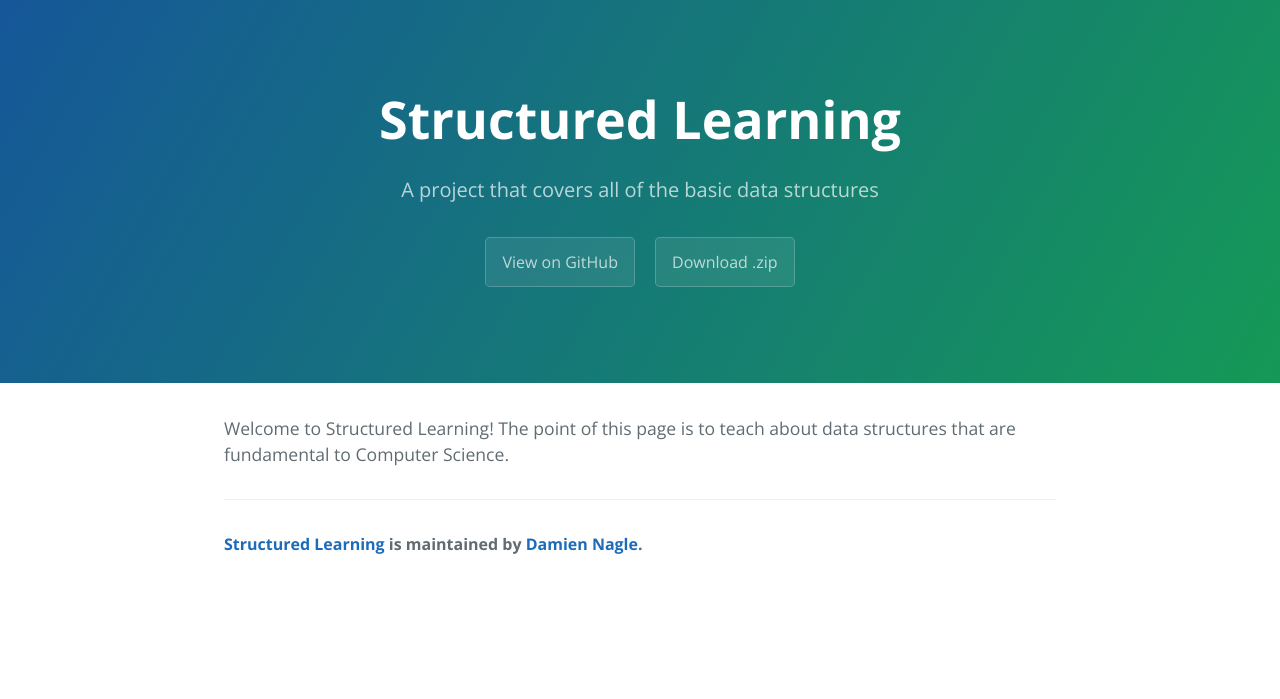
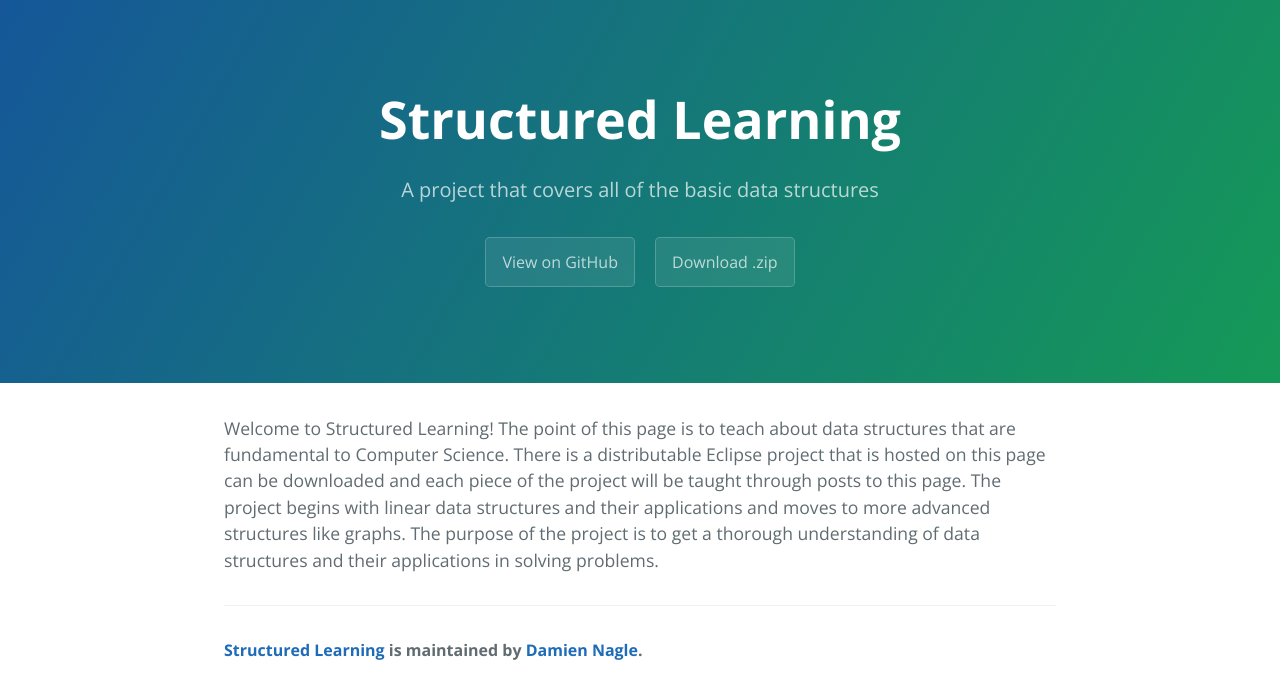
Before and after one commit to garbageman/StructuredLearning, a Jekyll site: the page built from _posts/2016-11-14-Introduction.markdown, in a window 1280 px wide. Shown: the top 699 px of the page. Built offline with Jekyll 4.4.1, drawn with Linux system fonts in a browser that asks for light colours.

Commit message:
Finished the introductory post

```diff
--- a/_includes/page-header.html
+++ b/_includes/page-header.html
@@ -2,5 +2,5 @@
   <h1 class="project-name">{{ site.title }}</h1>
   <h2 class="project-tagline">{{ site.tagline }}</h2>
   <a href="{{ site.url }}" class="btn">View on GitHub</a>
-  <a href="StructuredLearning/StructuredLearning.zip" class="btn">Download .zip</a>
+  <a href="https://garbageman.github.io/StructuredLearning/StructuredLearning.zip" class="btn">Download .zip</a>
 </section>
--- a/_posts/2016-11-14-Introduction.markdown
+++ b/_posts/2016-11-14-Introduction.markdown
@@ -6,3 +6,6 @@ categories: main
 ---
 
 Welcome to Structured Learning! The point of this page is to teach about data structures that are fundamental to Computer Science.
+There is a distributable Eclipse project that is hosted on this page can be downloaded and each piece of the project will be taught through posts to this page.
+The project begins with linear data structures and their applications and moves to more advanced structures like graphs.
+The purpose of the project is to get a thorough understanding of data structures and their applications in solving problems.
```
Also changed, not shown: _posts/2016-02-12-sample-content.markdown (deleted, +0 -24 lines).
